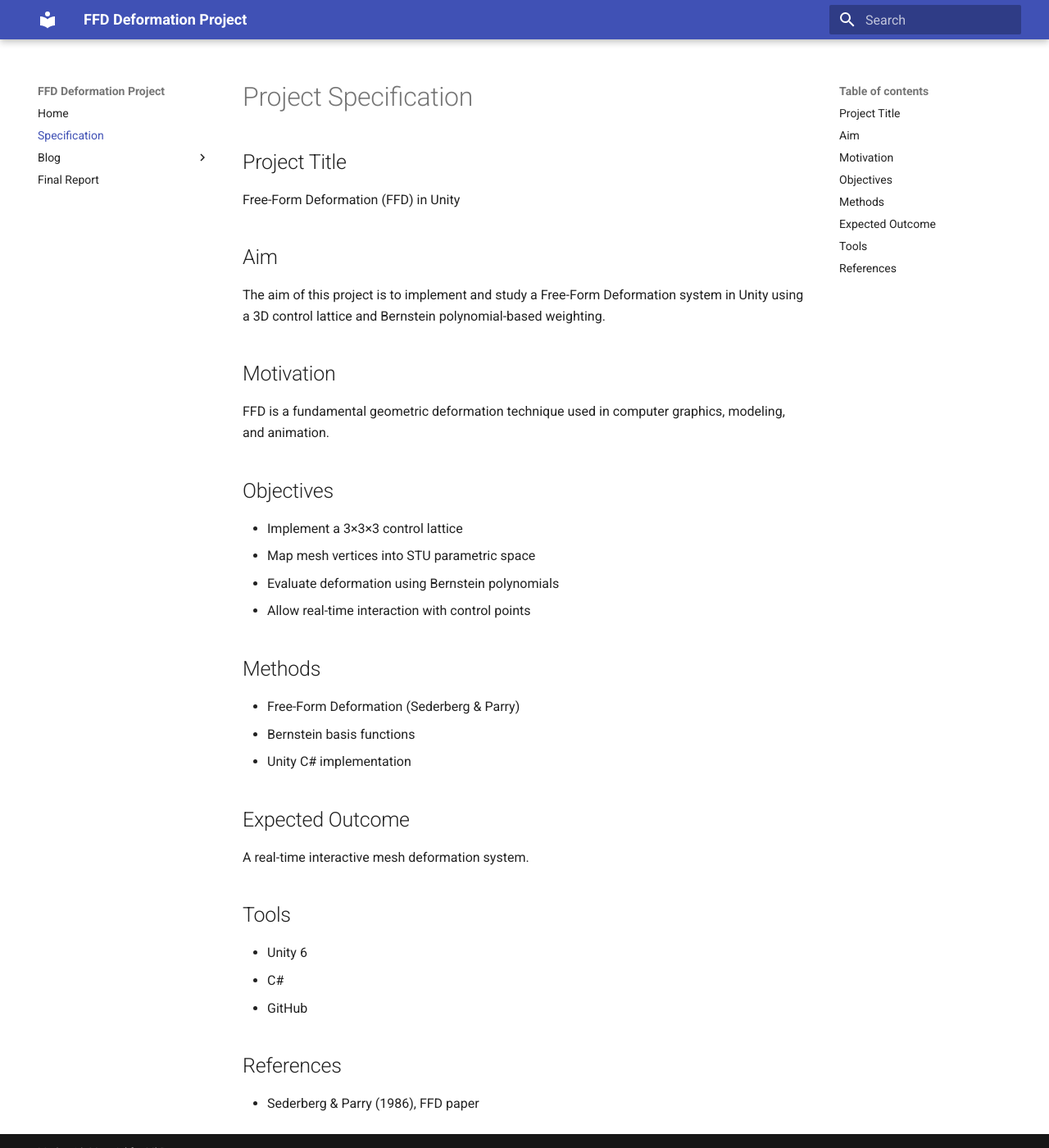
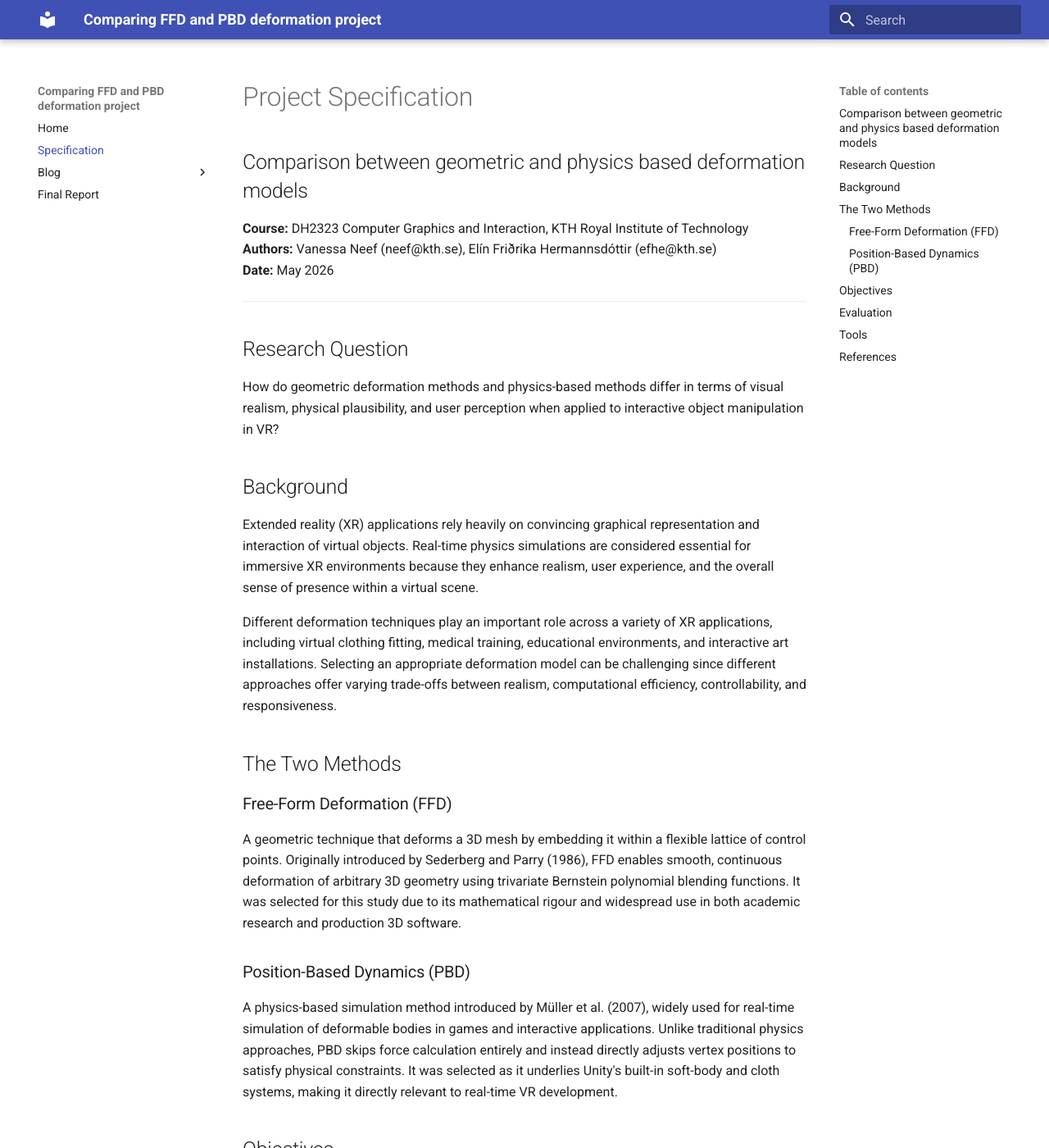
Before and after one commit to vanessanee/DH2323, an MkDocs documentation site: the page built from docs/specification.md, in a window 1280 px wide and 1400 px high. Shown: the whole window at 82% size. Built offline with MkDocs 1.6.1 and Material for MkDocs 9.7.7, drawn with Linux system fonts in a browser that asks for light colours; some of the changed text lies outside the part shown.

Commit message:
new changes

```diff
--- a/docs/blog/week1.md
+++ b/docs/blog/week1.md
@@ -0,0 +1,44 @@
+# Week 1 — Project Setup & Research
+
+## Getting organised
+
+We started by setting up our GitHub repository and creating a structured issue
+tracker to keep the project organised. We created issues for the following categories:
+
+- **User Evaluation** — planning the VR study and participant recruitment
+- **Papers & Resources** — collecting and tracking relevant literature
+- **Progress** — weekly updates and milestones
+- **Output** — the Unity program and source code
+- **Report** — writing and structuring the final paper
+
+This gave us a clear overview of what needed to be done and helped us divide
+the work between us from the start.
+
+## Choosing our methods
+
+After an initial literature review we decided on the two deformation methods
+we would implement and compare:
+
+**Free-Form Deformation (FFD)** is a geometric technique that deforms a mesh by
+embedding it in a lattice of control points. Moving a control point smoothly
+displaces the surrounding geometry using Bernstein polynomial weights. It requires
+no physics simulation, making it fast and predictable.
+
+**Position-Based Dynamics (PBD)** is a physics-based method that simulates soft-body
+behaviour by iteratively satisfying constraints between connected vertices. It is
+the method underlying Unity's built-in cloth and soft-body systems.
+
+We spent most of this week reading the original papers — Sederberg & Parry (1986)
+for FFD and Müller et al. (2007) for PBD — and searching for existing Unity
+implementations to use as reference.
+
+## Challenges
+
+Getting started with the FFD math was trickier than expected. Understanding how
+mesh vertices get mapped into the local STU coordinate space before the Bernstein
+polynomials can be applied took some time to wrap our heads around.
+
+## Next week
+
+We plan to find and study existing Unity source code for both FFD and PBD to
+give us a clearer starting point before writing our own implementations.
--- a/docs/specification.md
+++ b/docs/specification.md
@@ -1,40 +1,74 @@
 # Project Specification
 
-## Project Title
+## Comparison between geometric and physics based deformation models
 
-Free-Form Deformation (FFD) in Unity
+**Course:** DH2323 Computer Graphics and Interaction, KTH Royal Institute of Technology
+**Authors:** Vanessa Neef (neef@kth.se), Elín Friðrika Hermannsdóttir (efhe@kth.se)
+**Date:** May 2026
 
-## Aim
+---
 
-The aim of this project is to implement and study a Free-Form Deformation system in Unity using a 3D control lattice and Bernstein polynomial-based weighting.
+## Research Question
 
-## Motivation
+How do geometric deformation methods and physics-based methods differ in terms of
+visual realism, physical plausibility, and user perception when applied to interactive
+object manipulation in VR?
 
-FFD is a fundamental geometric deformation technique used in computer graphics, modeling, and animation.
+## Background
+
+Extended reality (XR) applications rely heavily on convincing graphical representation
+and interaction of virtual objects. Real-time physics simulations are considered essential
+for immersive XR environments because they enhance realism, user experience, and the
+overall sense of presence within a virtual scene.
+
+Different deformation techniques play an important role across a variety of XR
+applications, including virtual clothing fitting, medical training, educational
+environments, and interactive art installations. Selecting an appropriate deformation
+model can be challenging since different approaches offer varying trade-offs between
+realism, computational efficiency, controllability, and responsiveness.
+
+## The Two Methods
+
+### Free-Form Deformation (FFD)
+
+A geometric technique that deforms a 3D mesh by embedding it within a flexible lattice
+of control points. Originally introduced by Sederberg and Parry (1986), FFD enables
+smooth, continuous deformation of arbitrary 3D geometry using trivariate Bernstein
+polynomial blending functions. It was selected for this study due to its mathematical
+rigour and widespread use in both academic research and production 3D software.
+
+### Position-Based Dynamics (PBD)
+
+A physics-based simulation method introduced by Müller et al. (2007), widely used for
+real-time simulation of deformable bodies in games and interactive applications. Unlike
+traditional physics approaches, PBD skips force calculation entirely and instead directly
+adjusts vertex positions to satisfy physical constraints. It was selected as it underlies
+Unity's built-in soft-body and cloth systems, making it directly relevant to real-time
+VR development.
 
 ## Objectives
 
-- Implement a 3×3×3 control lattice
-- Map mesh vertices into STU parametric space
-- Evaluate deformation using Bernstein polynomials
-- Allow real-time interaction with control points
+- Implement FFD using a 3×3×3 control point lattice in Unity 6
+- Implement PBD using Unity's built-in physics system
+- Design a within-subject VR user study comparing both methods
+- Evaluate visual realism, physical plausibility, and user perception
 
-## Methods
+## Evaluation
 
-- Free-Form Deformation (Sederberg & Parry)
-- Bernstein basis functions
-- Unity C# implementation
-
-## Expected Outcome
-
-A real-time interactive mesh deformation system.
+The study uses a within-subject design where participants experience both deformation
+methods in an immersive VR environment using the Meta Quest 3. To minimise order bias,
+half of the participants start with FFD and the other half start with PBD.
 
 ## Tools
 
 - Unity 6
 - C#
+- Meta Quest 3
 - GitHub
 
 ## References
 
-- Sederberg & Parry (1986), FFD paper
+- Sederberg & Parry (1986). Free-Form Deformation of Solid Geometric Models.
+- Müller et al. (2007). Position Based Dynamics. Journal of Visual Communication
+  and Image Representation.
+- Sung et al. (2025). Real-Time Physics Simulation Method for XR Application.
--- a/mkdocs.yml
+++ b/mkdocs.yml
@@ -1,4 +1,4 @@
-site_name: FFD Deformation Project
+site_name: Comparing FFD and PBD deformation project
 site_url: https://vanessanee.github.io/DH2323/
 theme:
   name: material
@@ -8,6 +8,7 @@ nav:
   - Blog:
       - Week 1: blog/week1.md
       - Week 2: blog/week2.md
+      - Week 3: blog/week3.md
       - Implementation: blog/implementation.md
       - Results: blog/results.md
       - Reflection: blog/reflection.md
```
Also changed, not shown: docs/blog/implementation.md (+7 -0 lines), docs/blog/reflection.md (+3 -0 lines), docs/blog/results.md (+3 -0 lines), docs/blog/week.3.md (added, +40 -0 lines), docs/blog/week2.md (+45 -0 lines), docs/index.md (+6 -5 lines).
